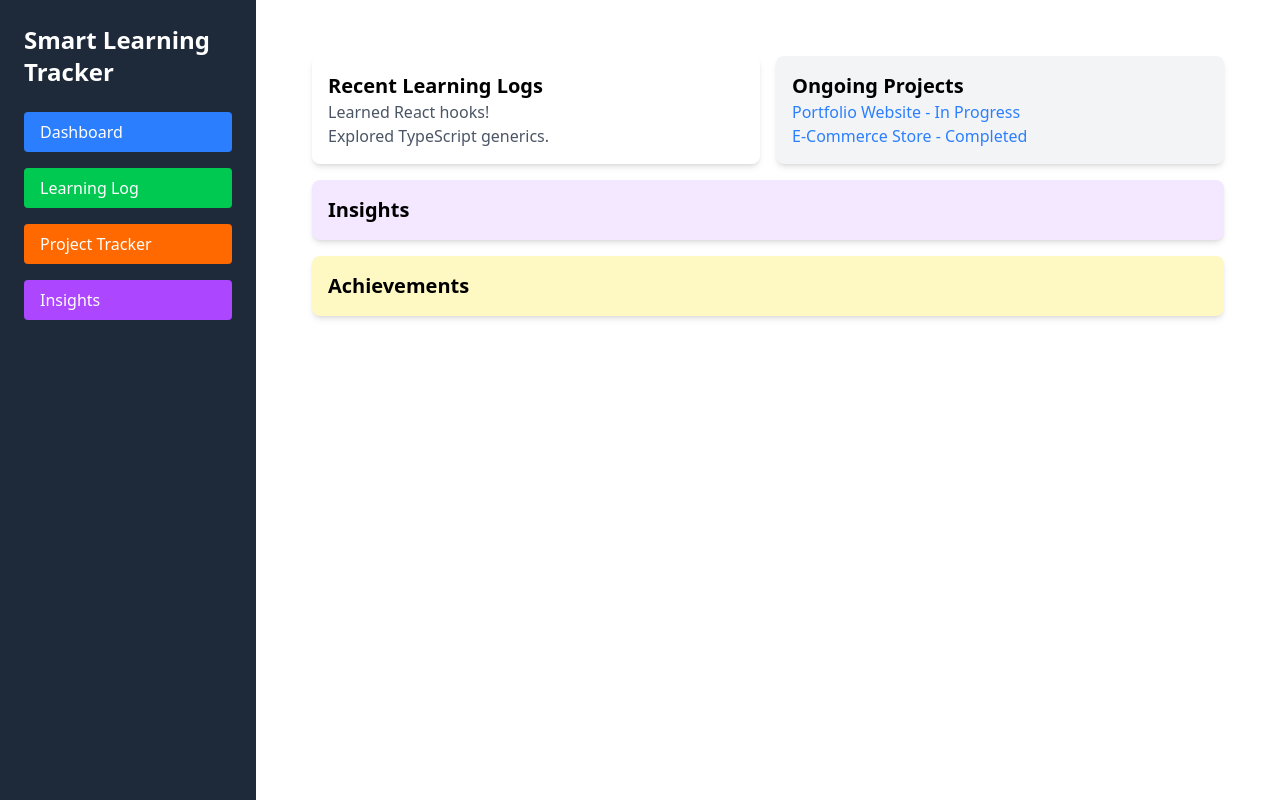
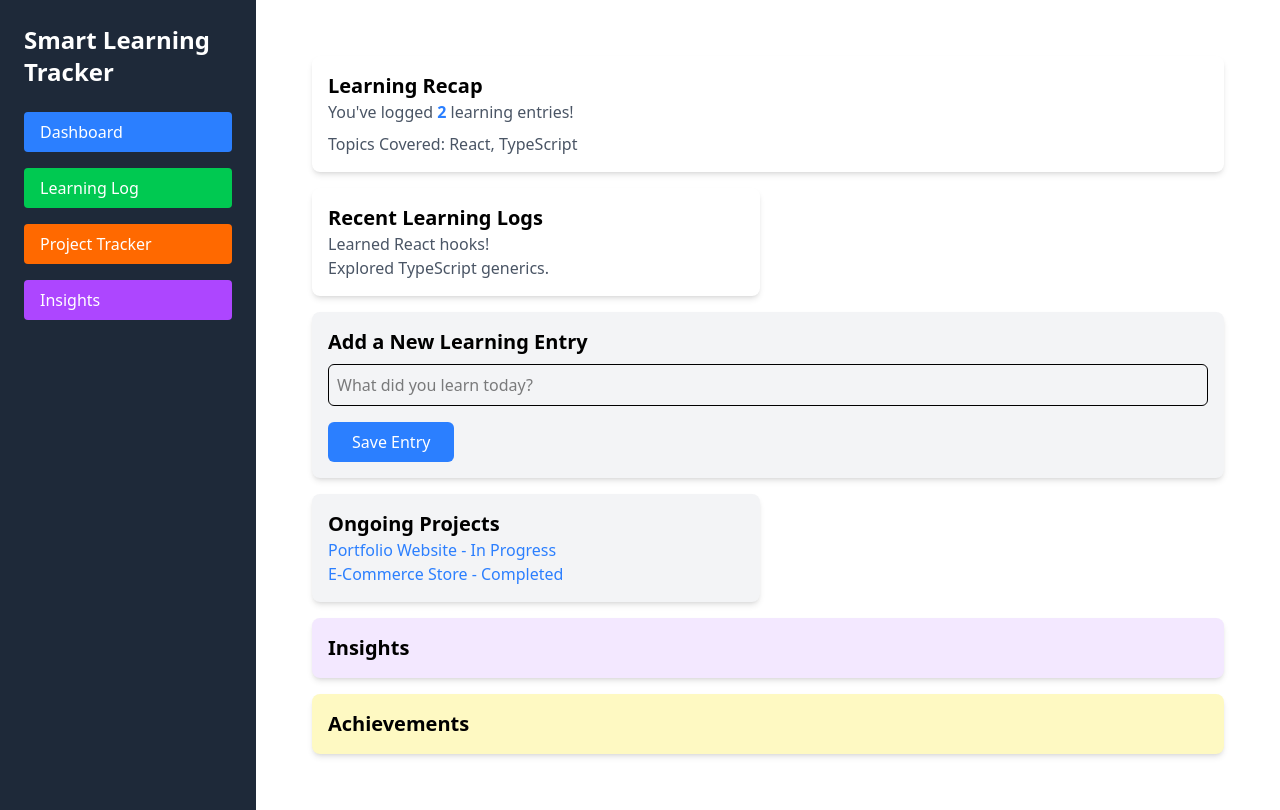
Before and after one commit to henriits/smartLearningTracker, a React (Vite) app: page / in a window 1280 px wide. Built offline with nearby package versions, Linux system fonts and the light colour scheme.

Commit message:
feat: enhance Dashboard component with new entry form and learning recap section

```diff
--- a/src/App.tsx
+++ b/src/App.tsx
@@ -55,8 +55,11 @@ function App() {
           <Routes>
             <Route
               path="/"
-              element={<Dashboard logs={logs} projects={projects} />}
+              element={
+                <Dashboard logs={logs} setLogs={setLogs} projects={projects} />
+              }
             />
+
             <Route path="/learning-log" element={<LearningLog />} />
             <Route path="/project-tracker" element={<ProjectTracker />} />
             <Route path="/insights" element={<Insights logs={logs} />} />
--- a/src/components/Dashboard.tsx
+++ b/src/components/Dashboard.tsx
@@ -1,8 +1,40 @@
-const Dashboard = ({ logs, projects }: { logs: any[]; projects: any[] }) => {
+import { useState } from "react";
+
+const Dashboard = ({
+  logs,
+  setLogs,
+  projects,
+}: {
+  logs: any[];
+  setLogs: (logs: any[]) => void;
+  projects: any[];
+}) => {
+  const [newEntry, setNewEntry] = useState("");
+  const totalEntries = logs.length;
+
+  const handleAddEntry = () => {
+    if (!newEntry.trim()) return;
+    const updatedLogs = [...logs, { text: newEntry, tags: ["General"] }];
+    setLogs(updatedLogs);
+    setNewEntry("");
+  };
   return (
     <div className="grid grid-cols-10 gap-4 p-6">
       {/* Main Content */}
       <main className="col-span-10 grid grid-cols-2 gap-4">
+        {/* Learning Recap Section */}
+        <div className="col-span-2 bg-white shadow-md rounded-lg p-4">
+          <h3 className="text-xl font-semibold">Learning Recap</h3>
+          <p className="text-gray-600">
+            You've logged{" "}
+            <span className="text-blue-500 font-bold">{totalEntries}</span>{" "}
+            learning entries!
+          </p>
+          <p className="text-gray-600 mt-2">
+            Topics Covered: {logs.map((log) => log.tags.join(", ")).join(", ")}
+          </p>
+        </div>
+
         {/* Recent Learning Logs */}
         <div className="bg-white shadow-md rounded-lg p-4">
           <h3 className="text-xl font-semibold">Recent Learning Logs</h3>
@@ -11,6 +43,23 @@ const Dashboard = ({ logs, projects }: { logs: any[]; projects: any[] }) => {
               {log.text}
             </p>
           ))}
+        </div>
+        {/* Add New Entry Form */}
+        <div className="col-span-2 bg-gray-100 shadow-md rounded-lg p-4">
+          <h3 className="text-xl font-semibold">Add a New Learning Entry</h3>
+          <input
+            type="text"
+            value={newEntry}
+            onChange={(e) => setNewEntry(e.target.value)}
+            placeholder="What did you learn today?"
+            className="w-full mt-2 p-2 border rounded-md"
+          />
+          <button
+            onClick={handleAddEntry}
+            className="mt-4 px-6 py-2 bg-blue-500 text-white rounded-md hover:bg-blue-600"
+          >
+            Save Entry
+          </button>
         </div>
 
         {/* Project Summary */}
```
